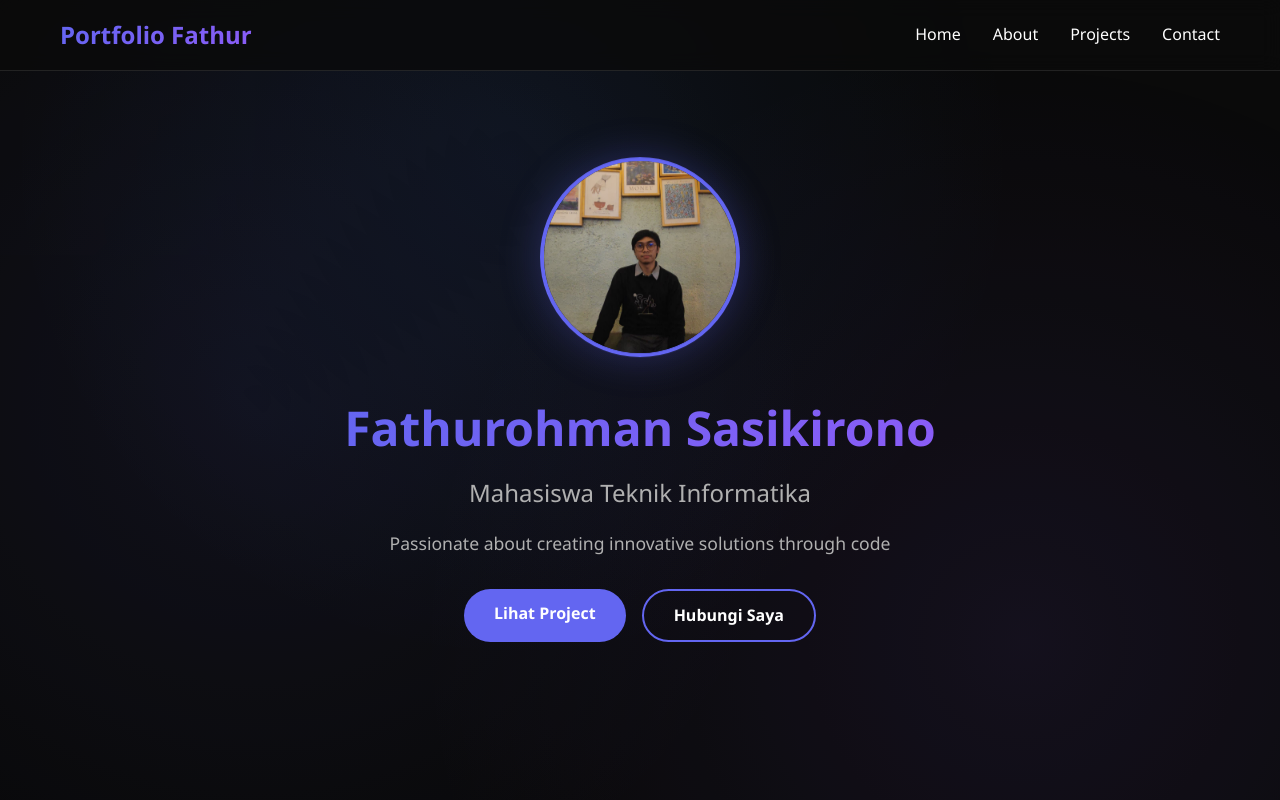
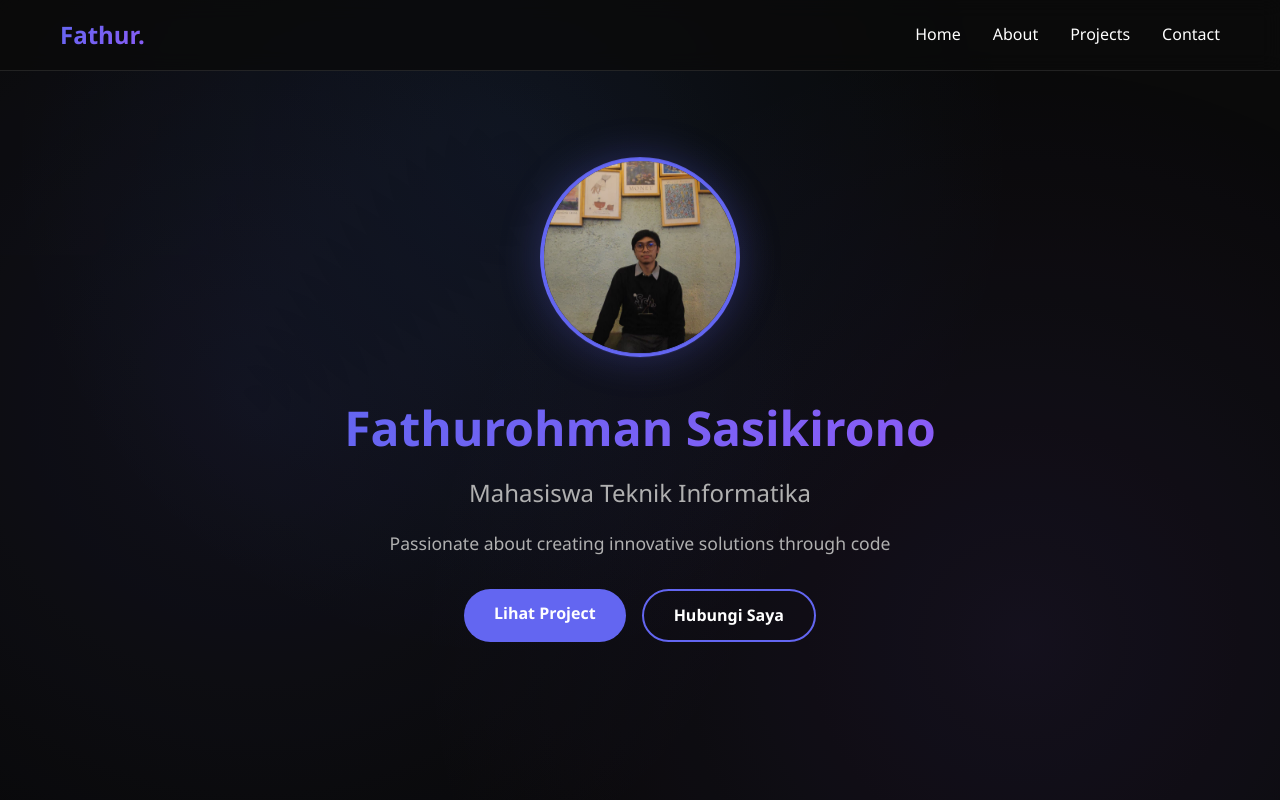
Before and after one commit to quixzler-afk/portofolio-mahasiswa, a plain HTML site: page index.html in a window 1280 px wide. Shown: the top 800 px of the page. Drawn offline with Linux system fonts and the light colour scheme.

Commit message:
Fix HTML formatting and structure

```diff
--- a/index.html
+++ b/index.html
@@ -13,7 +13,7 @@
     <!-- Navigation -->
     <nav class="navbar">
       <div class="container">
-        <div class="nav-brand">Portfolio Fathur</div>
+        <div class="nav-brand">Fathur.</div>
         <ul class="nav-menu">
           <li><a href="#home">Home</a></li>
           <li><a href="#about">About</a></li>
```
